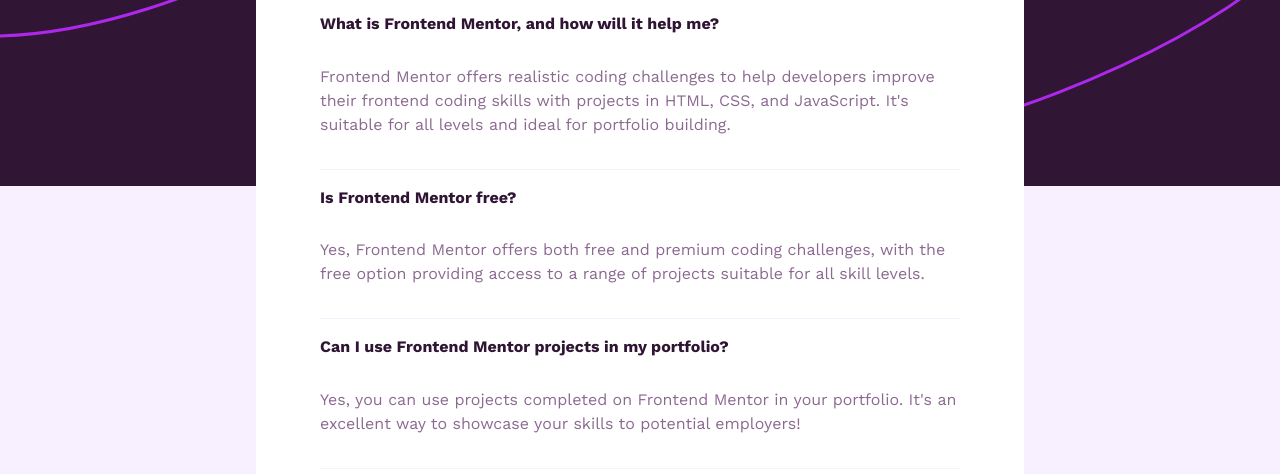
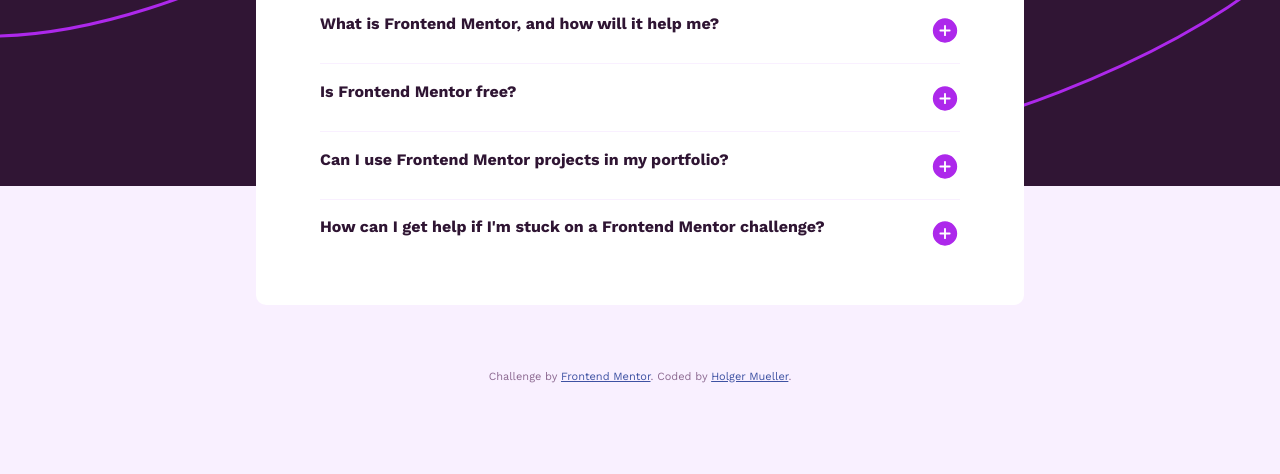
Before and after one commit to Holgermueller/faq-accordion, a plain HTML site: page index.html in a window 1280 px wide. Shown: the part 326-800 px from the top of the page. Drawn offline with nearby package versions, Linux system fonts and the light colour scheme.

Commit message:
got accrodion to open and close

```diff
--- a/index.html
+++ b/index.html
@@ -30,7 +30,7 @@
       </header>
 
       <main id="accordionGroup" class="accordion">
-        <h3>
+        <h3 class="panel-trigger">
           <button
             type="button"
             aria-expanded="true"
@@ -41,7 +41,10 @@
             <span class="accordion-title"
               >What is Frontend Mentor, and how will it help me?</span
             >
-            <span class="accordion-icon"></span>
+            <span
+              style="width: 30px; height: 30px"
+              class="accordion-icon"
+            ></span>
           </button>
         </h3>
         <div
@@ -58,7 +61,7 @@
           </p>
         </div>
 
-        <h3>
+        <h3 class="panel-trigger">
           <button
             type="button"
             aria-expanded="false"
@@ -67,7 +70,10 @@
             id="accordionTwo"
           >
             <span class="accordion-title">Is Frontend Mentor free?</span>
-            <span class="accordion-icon"></span>
+            <span
+              style="width: 30px; height: 30px"
+              class="accordion-icon"
+            ></span>
           </button>
         </h3>
 
@@ -84,7 +90,7 @@
           </p>
         </div>
 
-        <h3>
+        <h3 class="panel-trigger">
           <button
             type="button"
             aria-expanded="false"
@@ -95,7 +101,10 @@
             <span class="accordion-title"
               >Can I use Frontend Mentor projects in my portfolio?</span
             >
-            <span class="accordion-icon"></span>
+            <span
+              style="width: 30px; height: 30px"
+              class="accordion-icon"
+            ></span>
           </button>
         </h3>
 
@@ -112,7 +121,7 @@
           </p>
         </div>
 
-        <h3>
+        <h3 class="panel-trigger">
           <button
             type="button"
             aria-expanded="false"
@@ -124,7 +133,10 @@
               How can I get help if I'm stuck on a Frontend Mentor
               challenge?</span
             >
-            <span class="accordion-icon"></span>
+            <span
+              style="width: 30px; height: 30px"
+              class="accordion-icon"
+            ></span>
           </button>
         </h3>
 
--- a/index.js
+++ b/index.js
@@ -1,9 +1,17 @@
 "use strict";
 
-let acc = document.getElementsByClassName("accordion-trigger");
+let acc = document.getElementsByClassName("panel-trigger");
 
-for (let i = 0; acc.length; i++) {
+for (let i = 0; i < acc.length; i++) {
   acc[i].addEventListener("click", function () {
-    console.log("click" + i);
+    this.classList.toggle("active");
+    let panel = this.nextElementSibling;
+    if (panel.style.maxHeight) {
+      panel.style.maxHeight = null;
+      console.log("close");
+    } else {
+      panel.style.maxHeight = panel.scrollHeight + "px";
+      console.log("open");
+    }
   });
 }
--- a/styles.css
+++ b/styles.css
@@ -15,7 +15,7 @@
   margin: 15% auto 0;
   background-color: hsl(0, 0%, 100%);
   border-radius: 10px;
-  padding: 7% 5%;
+  padding: 7% 5% 3%;
 }
 
 header {
@@ -34,6 +34,7 @@
 }
 
 button {
+  width: 100%;
   border: none;
   background-color: transparent;
   text-align: left;
@@ -43,15 +44,28 @@
   padding: 0;
   display: flex;
   flex-direction: row;
+  justify-content: space-between;
+  transition: 0.4s;
+}
+
+.accordion-title {
+  width: 95%;
 }
 
 .accordion-icon {
   background-image: url("assets/images/icon-plus.svg");
-  background-size: 100%;
+  width: 5%;
+}
+
+.active {
+  background-color: hsl(from color h s l);
 }
 
 .panel {
   border-bottom: 1px solid hsl(275, 100%, 97%);
+  max-height: 0;
+  overflow: hidden;
+  transition: max-height 0.2s ease-out;
 }
 
 .panel:last-of-type {
```
